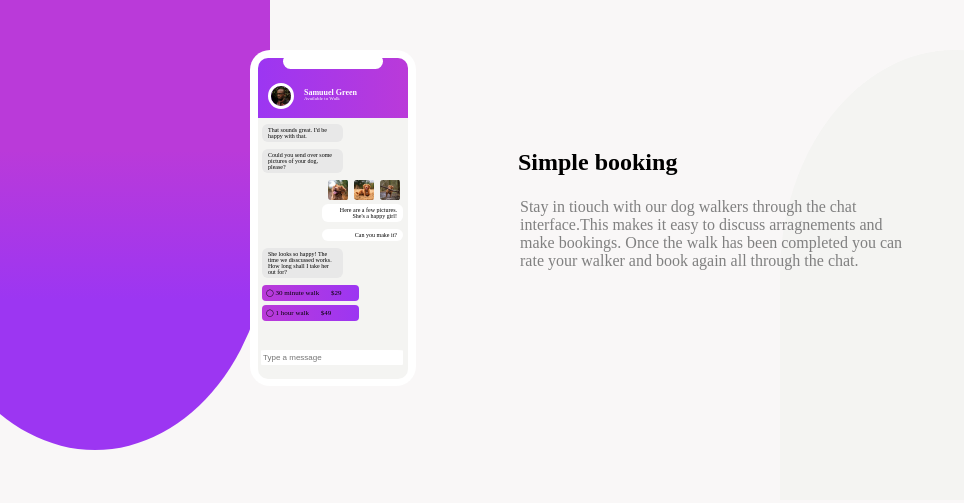
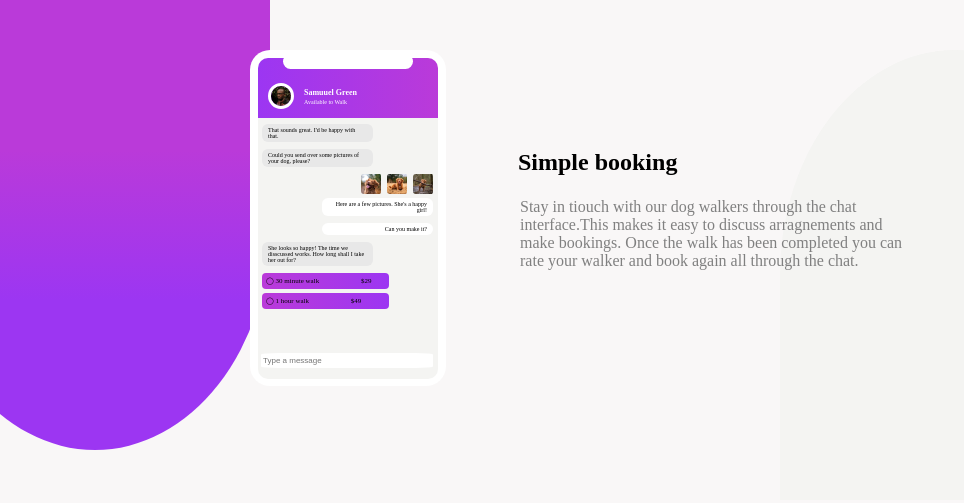
Before and after one commit to Fakherzibari/chatapp, a plain HTML site: page index.html in a window 1280 px wide. Shown: the whole page, without its empty margins (0-964 px from the left). Drawn offline with Linux system fonts and the light colour scheme.

Commit message:
Update styles.css

```diff
--- a/styles.css
+++ b/styles.css
@@ -31,7 +31,7 @@ body {
 }
 
 .chatbox {
-  width: 150px;
+  width: 180px;
   height: 320px;
   border-radius: 20px;
   position: relative;
@@ -42,7 +42,7 @@ body {
 }
 
 .freespace {
-  width: 100px;
+  width: 130px;
   height: 15px;
   border-radius: 40px;
   background-color: white;
@@ -52,13 +52,13 @@ body {
 }
 
 .infochat {
-  width: 150px;
+  width: 180px;
   height: 60px;
-  font-size: 5px;
+  font-size: 6px;
   border-top-right-radius: 10px;
   border-top-left-radius: 10px;
   color: white;
-  line-height: 8px;
+  line-height: 14px;
   background-image: linear-gradient(to right, #9C36F2, #BA3AD9);
 }
 
@@ -81,7 +81,7 @@ h1 {
 
 .chatarea {
   background-color: #f4f4f2;
-  width: 150px;
+  width: 180px;
   height: 255px;
   border-bottom-right-radius: 10px;
   border-bottom-left-radius: 10px;
@@ -91,7 +91,7 @@ h1 {
 .chat1 {
   font-size: 6px;
   padding: 1px 4px;
-  width: 73;
+  width: 103;
   border-radius: 6px;
   background-color: #e8e8e8;
   margin-bottom: 7px;
@@ -101,7 +101,7 @@ h1 {
 .chat2 {
   font-size: 6px;
   padding: 1px 4px;
-  width: 73px;
+  width: 103px;
   border-radius: 6px;
   background-color: white;
   margin-bottom: 7px;
@@ -112,7 +112,7 @@ h1 {
 
 .dog-photo {
   position: relative;
-  left: 70px;
+  left: 103px;
   width: 20px;
   border-radius: 3px;
   padding-right: 2px;
@@ -120,7 +120,7 @@ h1 {
 
 .pricing {
   padding: 2px;
-  width: 93px;
+  width: 123px;
   font-size: 7px;
   background-image: linear-gradient(to left, #9C36F2, #BA3AD9);
   margin: 4px 4px;
@@ -128,7 +128,7 @@ h1 {
 }
 
 span {
-  padding-left: 10px;
+  padding-left: 40px;
 }
 
 p {
@@ -138,14 +138,14 @@ p {
 
 .typearea {
   position: relative;
-  top: 25px;
+  top: 40px;
 }
 
 .message {
-  width: 142px;
+  width: 172px;
   height: 15px;
   font-size: 8px;
-  border-radius: 4%;
+  border-radius: 10%;
   border: 0px;
   margin: 0 3px;
 }
```
